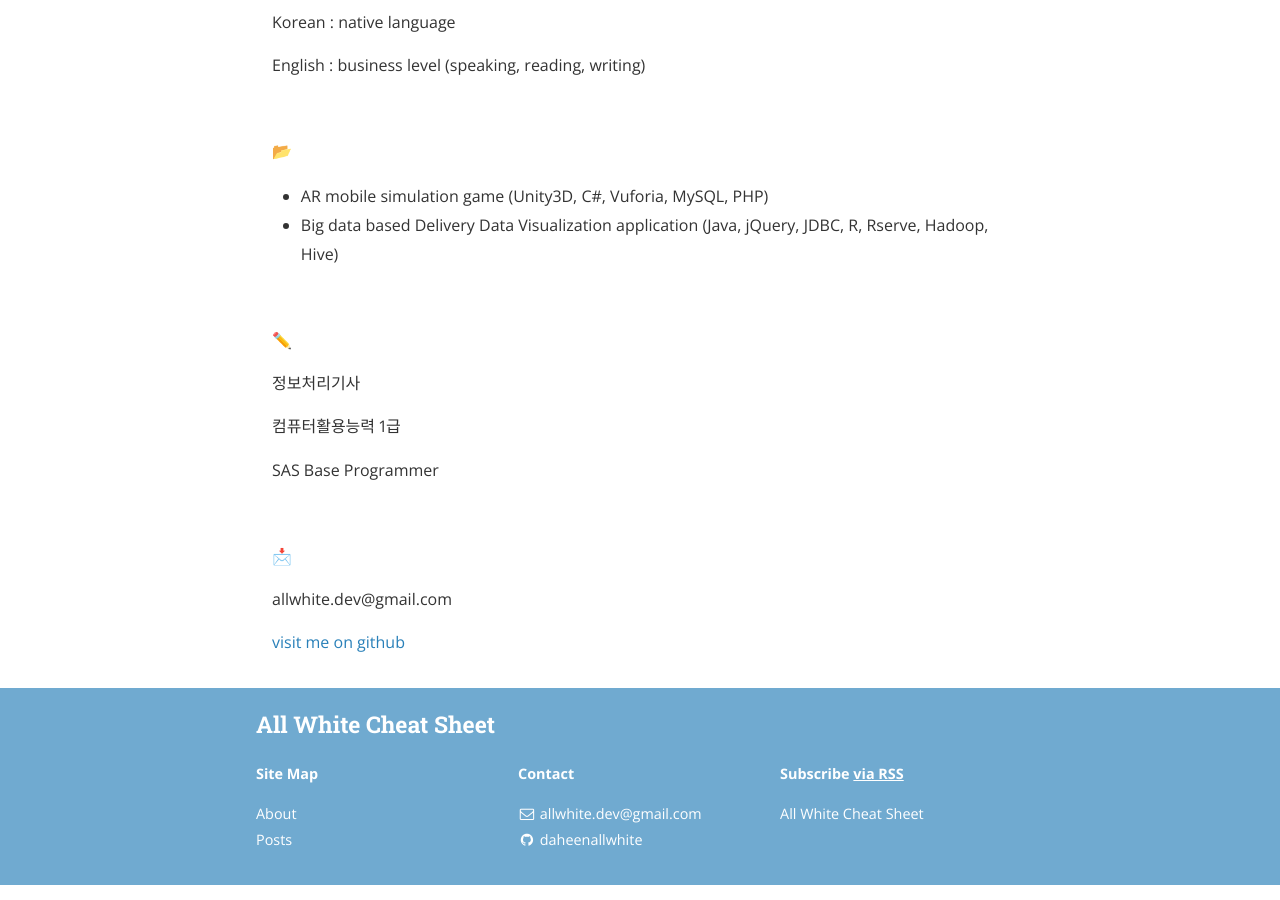
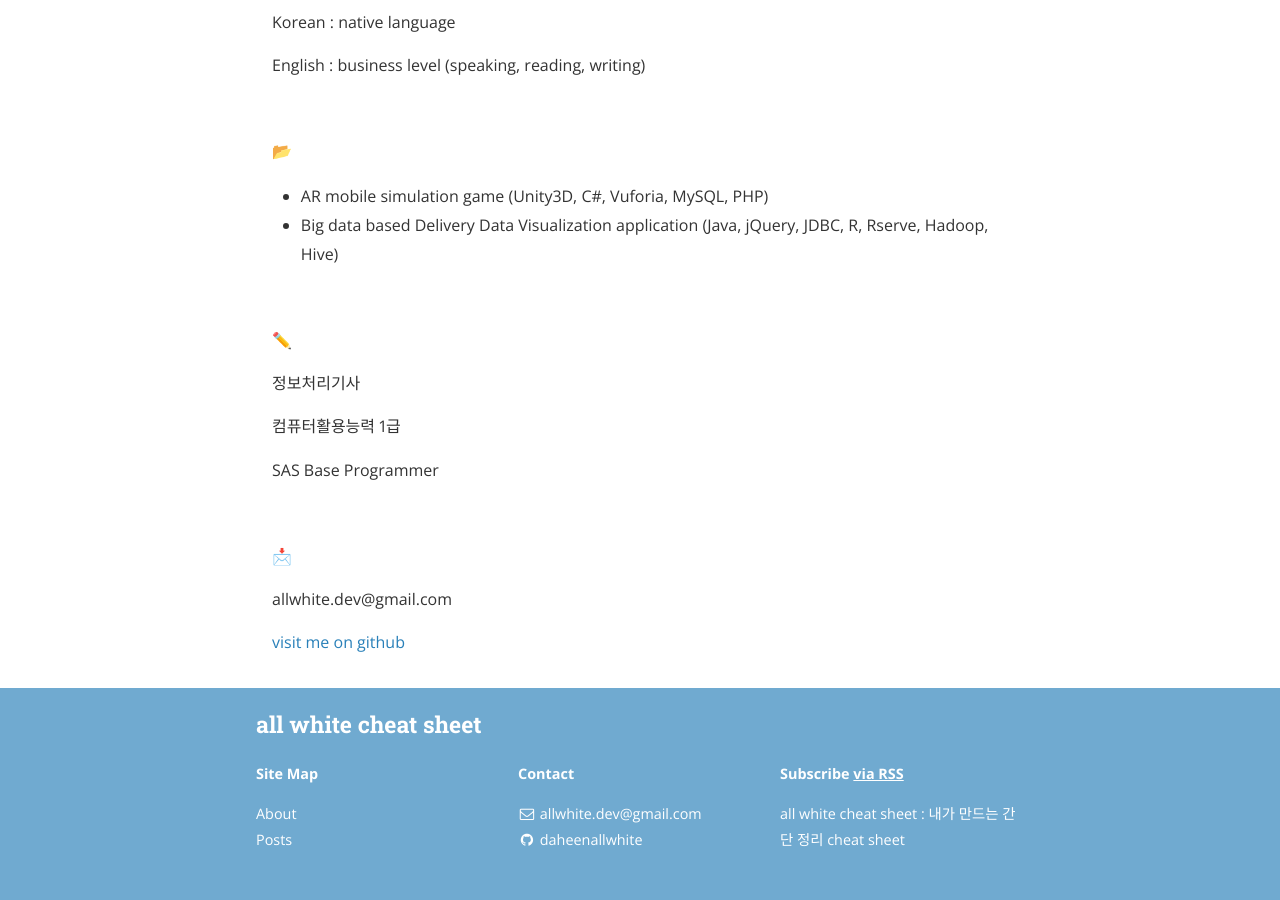
Before and after one commit to daheenallwhite/daheenallwhite.github.io, a Jekyll site: the page built from about.md, in a window 1280 px wide and 900 px high, scrolled down 1035 px. Built offline with Jekyll 4.4.1, drawn with Linux system fonts in a browser that asks for light colours; nearby versions of some CDN libraries; emoji names are drawn with the system emoji font; a style sheet for code colours, icons or effects is not loaded.

Commit message:
Modify blog name and description

```diff
--- a/_config.yml
+++ b/_config.yml
@@ -13,12 +13,12 @@ exclude:
 g-analytics: UA-140592254-1
 
 # Site settings
-title: All White Cheat Sheet
-subtitle: "언제든지 기억날 수 있도록 간단하고 명료하게 내 방식대로 정리하는 블로그"
+title: all white cheat sheet
+subtitle: "언제든지 기억날 수 있도록 간단명료하게 내 방식대로 정리하는 블로그"
 email: allwhite.dev@gmail.com
 name: Daheen Dana Lee
 description: >
-  All White Cheat Sheet
+  all white cheat sheet : 내가 만드는 간단 정리 cheat sheet
 # Base URL of site (i.e. /blog). It should always start with a slash,
 # and never end with a slash. Set it to a blank value if hosting at the
 # root of your server.
```
